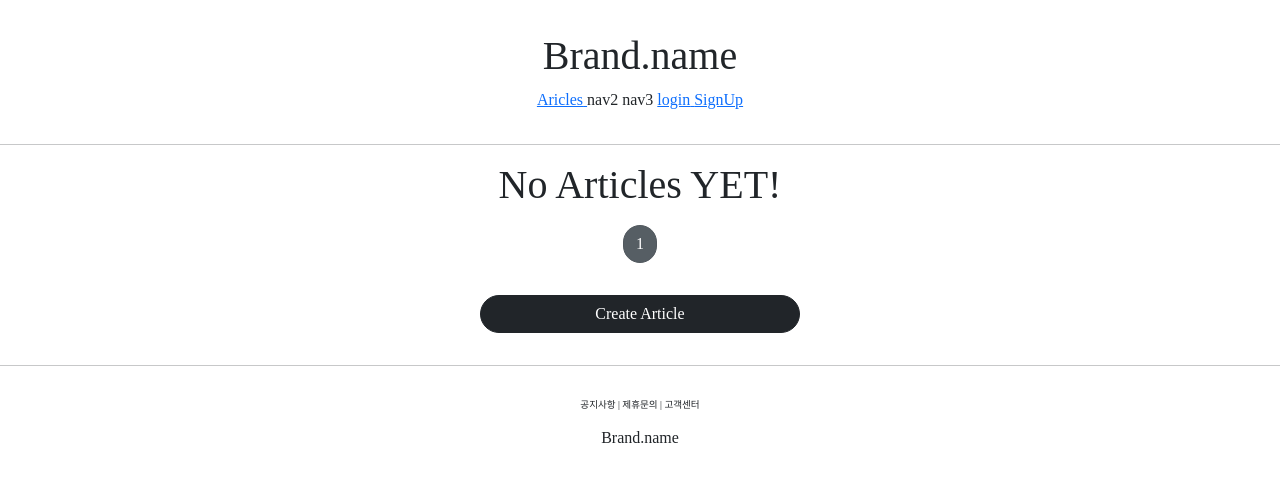
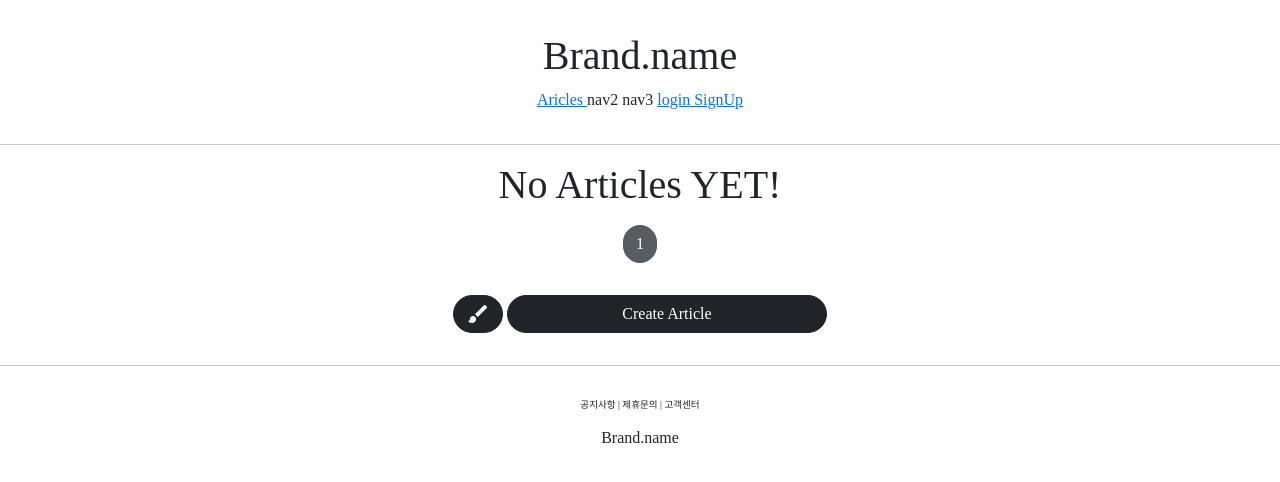
Before and after one commit to P-ws/Django-shoppingProject, a Django app: page /articles/list/ in a window 1280 px wide. Shown: the top 482 px of the page. Run offline with Django 3.2, Linux system fonts and the light colour scheme; data that the repository does not hold is empty; some libraries are stand-ins or nearby versions; some web fonts are replaced.

Commit message:
아이콘 적용

```diff
--- a/articleapp/templates/articleapp/list.html
+++ b/articleapp/templates/articleapp/list.html
@@ -34,10 +34,12 @@
     <div class="container">
 
         {% for article in article_list %}
-            <a href="{% url 'articleapp:detail' pk=article.pk%}" >
-{#  with을 쓰는 이유는 위의 리스트에 돌려나온 article이 card.html에 있는 article이랑 같다고 설정하기 위해 #}
-                {% include 'snippets/card.html' with article=article %}
-            </a>
+            <div>
+                <a href="{% url 'articleapp:detail' pk=article.pk%}" >
+        {#  with을 쓰는 이유는 위의 리스트에 돌려나온 article이 card.html에 있는 article이랑 같다고 설정하기 위해 #}
+                    {% include 'snippets/card.html' with article=article %}
+                </a>
+            </div>
         {% endfor %}
 
     </div>
@@ -51,6 +53,10 @@
     {% include 'snippets/pagination.html' with page_obj=page_obj %}
 
     <div style="text-align: center">
+        <a href="{% url 'articleapp:create' %}"
+        class="btn btn-dark rounded-pill material-icons">
+        brush
+        </a>
         <a href="{% url 'articleapp:create' %}" class="btn btn-dark rounded-pill col-3 mt-3 mb-3">
             Create Article
         </a>
--- a/templates/head.html
+++ b/templates/head.html
@@ -16,6 +16,10 @@
 
     {#DEFAULT CSS LINK    #}
     <link rel="stylesheet" type="text/css" href="{% static 'base.css' %}">
+
+    {#  MATERIAL ICONS LINK  #}
+    <link href="https://fonts.googleapis.com/css2?family=Material+Icons"
+      rel="stylesheet">
 
     <style>
 
```
Also changed, not shown: templates/snippets/card.html (line endings or trailing spaces).
